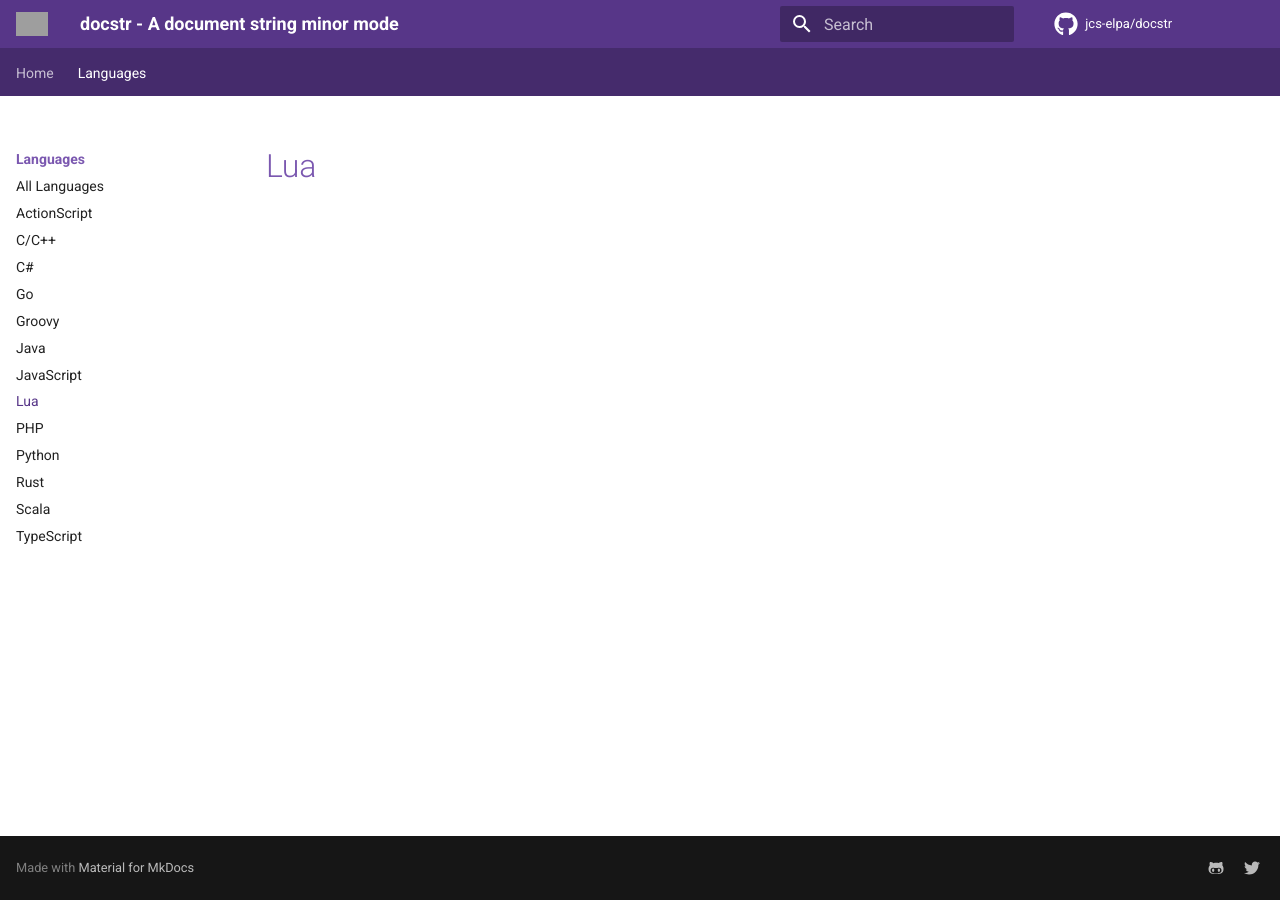
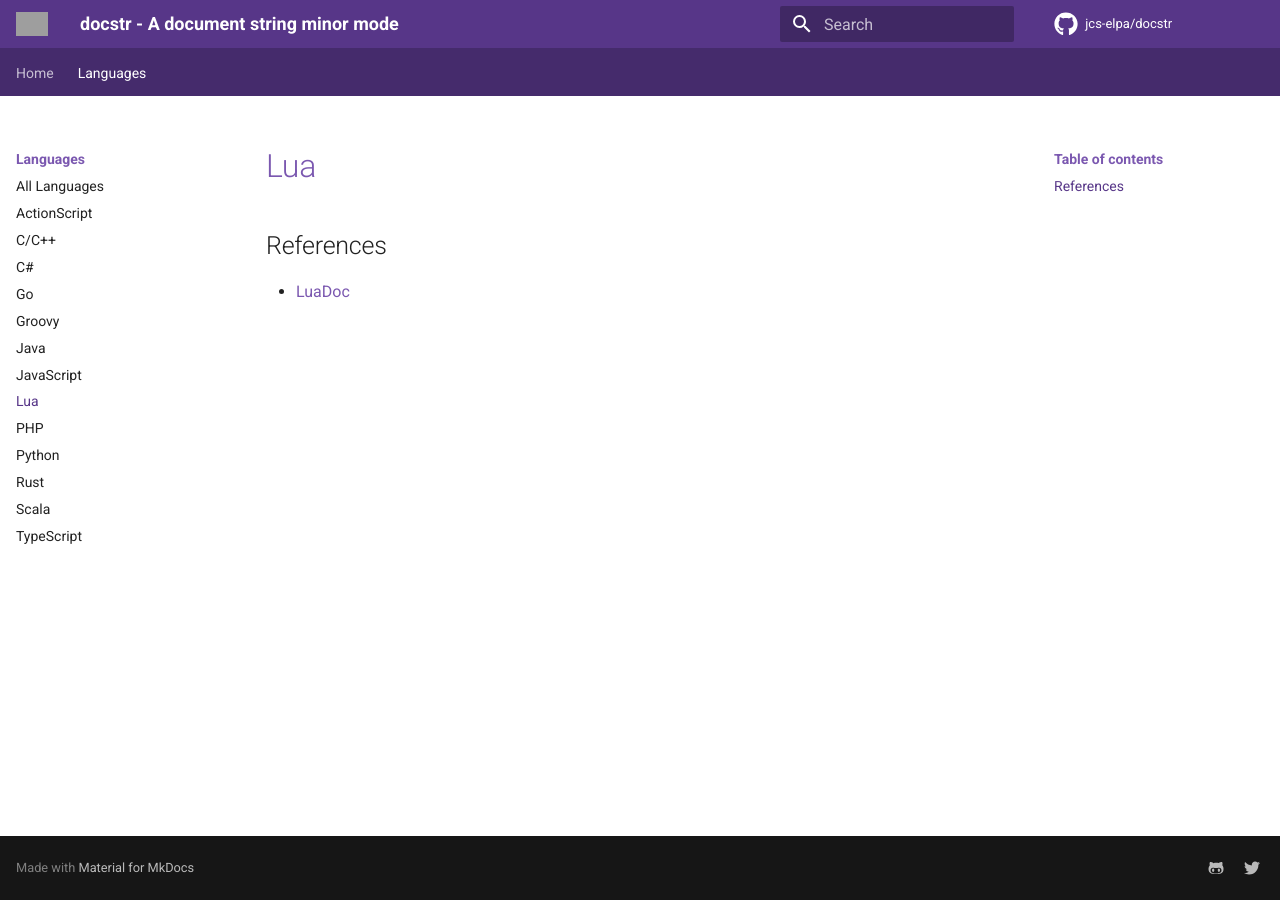
Before and after one commit to emacs-vs/docstr, an MkDocs documentation site: the page built from docs/page/langs/lua.md, in a window 1280 px wide. Built offline with MkDocs 1.6.1 and Material for MkDocs 9.7.7, drawn with Linux system fonts in a browser that asks for light colours; comment, search, counter and statistics services are not loaded; grey boxes are pictures that could not be loaded.

Commit message:
Update lua doc

```diff
--- a/docs/page/langs/lua.md
+++ b/docs/page/langs/lua.md
@@ -1 +1,6 @@
 # Lua
+
+
+## References
+
+* [LuaDoc](https://keplerproject.github.io/luadoc/manual.html)
```
